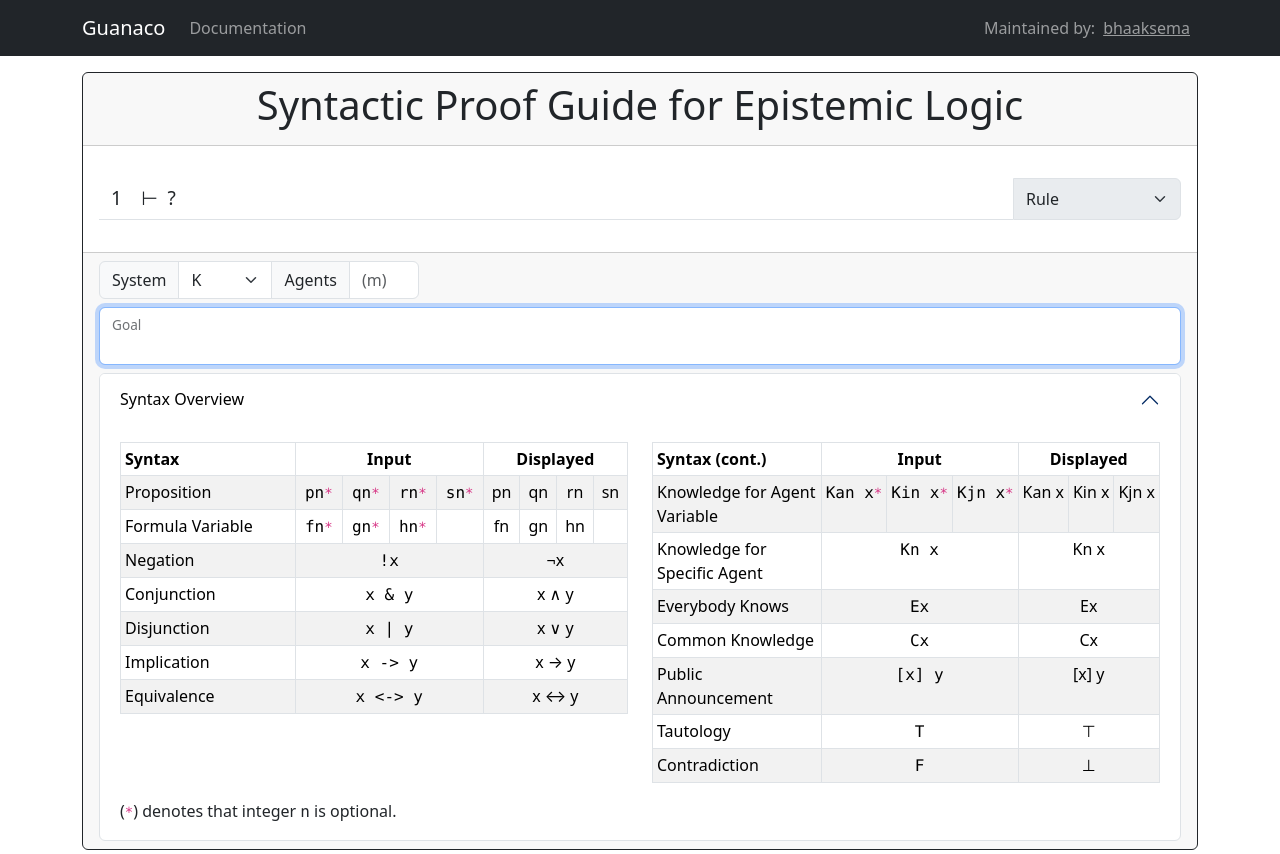
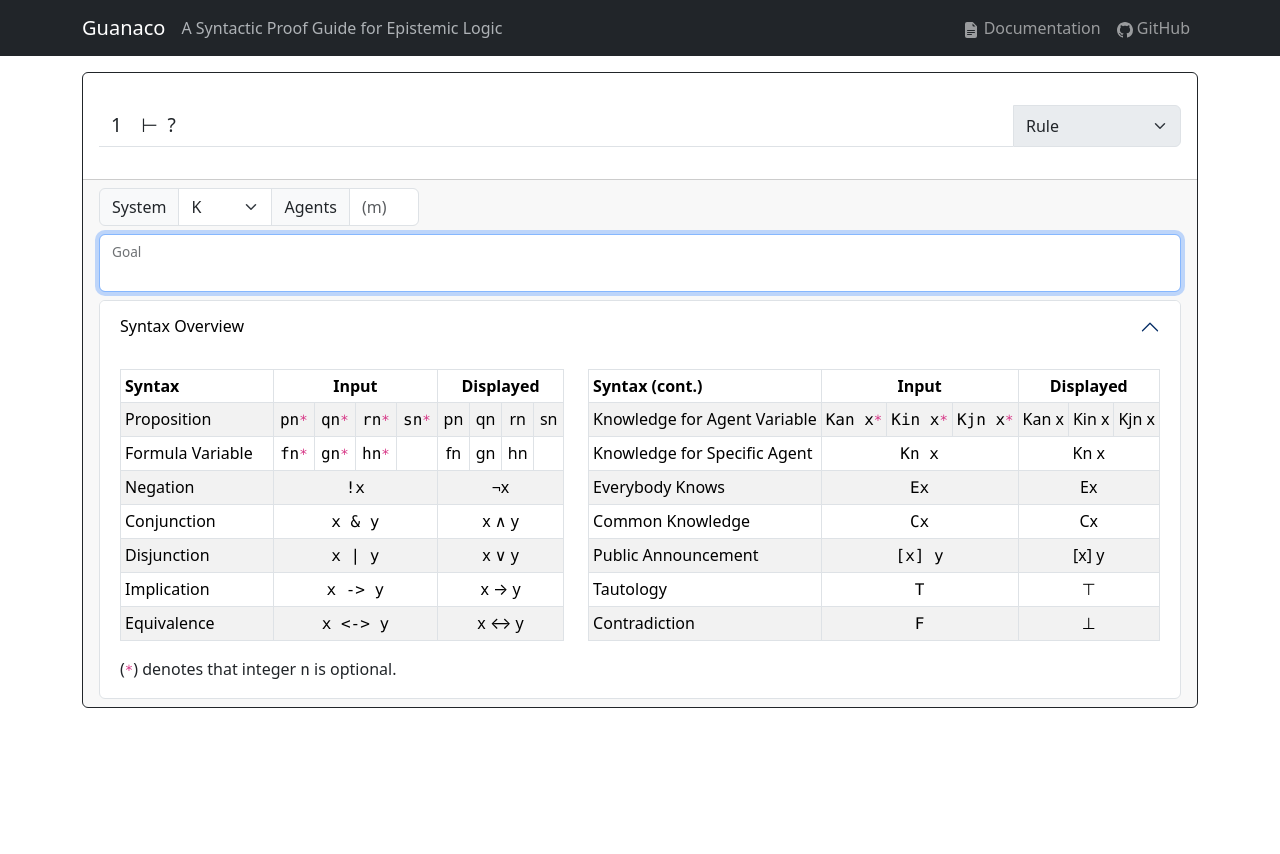
Before and after one commit to bhaaksema/guanaco, a React (Vite) app: page / in a window 1280 px wide. After the commit the page ends 800 px from the top, so only its background shows below. Built offline with nearby package versions, Linux system fonts and the light colour scheme.

Commit message:
Update heading

```diff
--- a/package.json
+++ b/package.json
@@ -16,6 +16,7 @@
     "react": "^18.2.0",
     "react-bootstrap": "^2.7.4",
     "react-dom": "^18.2.0",
+    "react-icons": "^4.10.1",
     "uuid": "^9.0.0"
   },
   "devDependencies": {
--- a/src/App.jsx
+++ b/src/App.jsx
@@ -1,10 +1,33 @@
 import { Container, Nav, Navbar } from "react-bootstrap";
+import { BsFileEarmarkTextFill, BsGithub } from "react-icons/bs";
 
 import Proof from "./components/Proof";
 
 export default function App() {
-  const maintainer = "https://github.com/bhaaksema";
-  const documentation = "https://bhaaksema.github.io/guanaco-doc/";
+  const title = "Guanaco";
+  const subtitle = "A Syntactic Proof Guide for Epistemic Logic";
+  const links = [
+    {
+      name: "Documentation",
+      href: "https://bhaaksema.github.io/guanaco-doc/",
+      icon: <BsFileEarmarkTextFill />,
+    },
+    {
+      name: "GitHub",
+      href: "https://github.com/bhaaksema/guanaco",
+      icon: <BsGithub />,
+    },
+  ];
+
+  /**
+   * Handle the user clicking a link.
+   * @param {Event} event - The click event.
+   */
+  function handleClick(event) {
+    event.preventDefault();
+    window.open(event.target.href, "_blank");
+    event.target.removeClass("active");
+  }
 
   /**
    * Render the App component.
@@ -12,21 +35,19 @@ export default function App() {
    */
   return (
     <>
-      <Navbar bg="dark" data-bs-theme="dark" collapseOnSelect expand="sm">
+      <Navbar bg="dark" data-bs-theme="dark" collapseOnSelect expand="md">
         <Container>
-          <Navbar.Brand>Guanaco</Navbar.Brand>
+          <Navbar.Brand>{title}</Navbar.Brand>
+          <Navbar.Text className="text-muted">{subtitle}</Navbar.Text>
           <Navbar.Toggle />
           <Navbar.Collapse>
-            <Nav className="me-auto">
-              <Nav.Link href={documentation} target="_blank">
-                Documentation
-              </Nav.Link>
-            </Nav>
+            <Nav className="me-auto"></Nav>
             <Nav className="justify-content-end">
-              <Navbar.Text>Maintained by:</Navbar.Text>
-              <Nav.Link href={maintainer} target="_blank">
-                <u>bhaaksema</u>
-              </Nav.Link>
+              {links.map((link, index) => (
+                <Nav.Link key={index} href={link.href} onClick={handleClick}>
+                  {link.icon}&nbsp;{link.name}
+                </Nav.Link>
+              ))}
             </Nav>
           </Navbar.Collapse>
         </Container>
--- a/src/components/Proof.jsx
+++ b/src/components/Proof.jsx
@@ -9,7 +9,6 @@ import GoalInput from "./GoalInput";
 import SyntaxTable from "./SyntaxTable";
 
 function Proof() {
-  const title = "Syntactic Proof Guide for Epistemic Logic";
   // initialize the proof tree and the system
   const [root, setRoot] = useState(new Tree({ type: "hole" }));
   const [system, setSystem] = useState({
@@ -24,11 +23,6 @@ function Proof() {
    */
   return (
     <Card border="dark" className="mt-3 mb-1">
-      <Card.Header>
-        <Card.Title as="h1" className="text-center">
-          {title}
-        </Card.Title>
-      </Card.Header>
       <Card.Body>
         {root.toArray().map((node) => (
           <ProofLine key={node.id} {...{ node, root, setRoot, system }} />
--- a/src/components/SyntaxTable.jsx
+++ b/src/components/SyntaxTable.jsx
@@ -36,7 +36,7 @@ function SyntaxTable() {
   ];
 
   const table = (col, i) => (
-    <Table striped bordered hover size="sm" responsive="sm">
+    <Table striped bordered hover size="sm" responsive="md">
       <thead>
         <tr>
           <th>Syntax{i === 1 && " (cont.)"}</th>
@@ -51,7 +51,7 @@ function SyntaxTable() {
       <tbody>
         {col.map((row, j) => (
           <tr key={j}>
-            <td>{row.name}</td>
+            <td className="text-nowrap">{row.name}</td>
             {Array.isArray(row.input) ? (
               row.input.map((input, k) => (
                 <td key={k} className="text-center text-nowrap">
```
Also changed, not shown: 1 other file (tests, documents, lock files or other folders).
